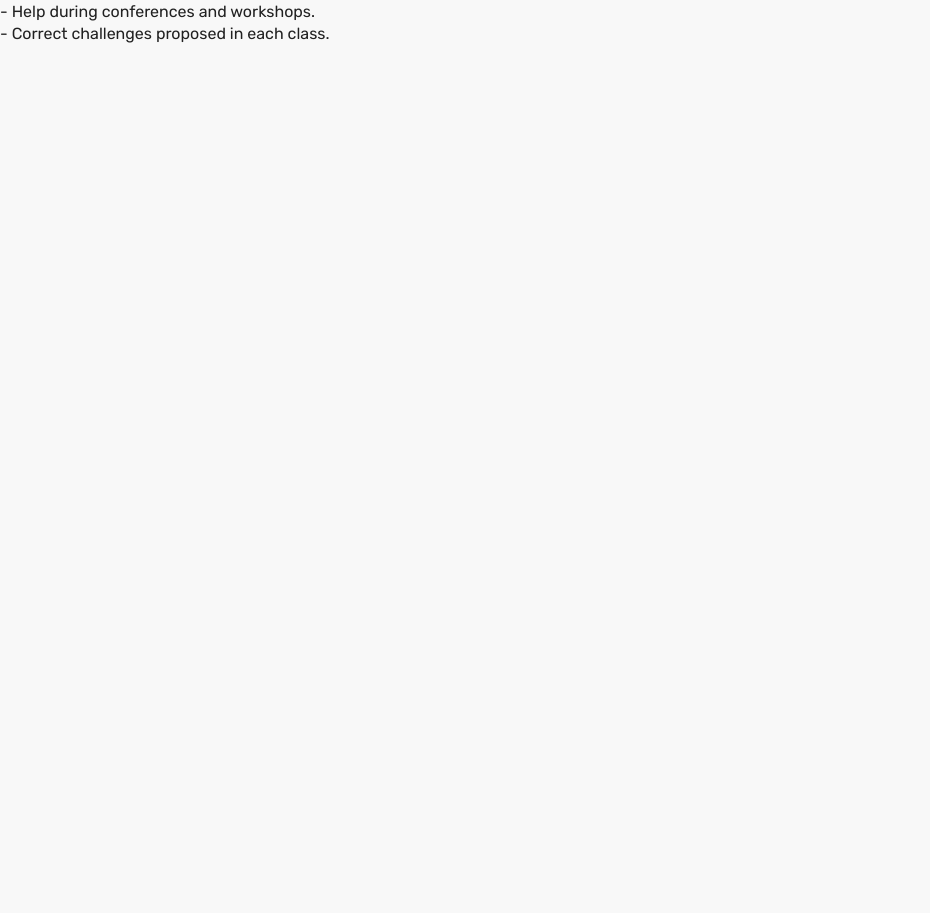
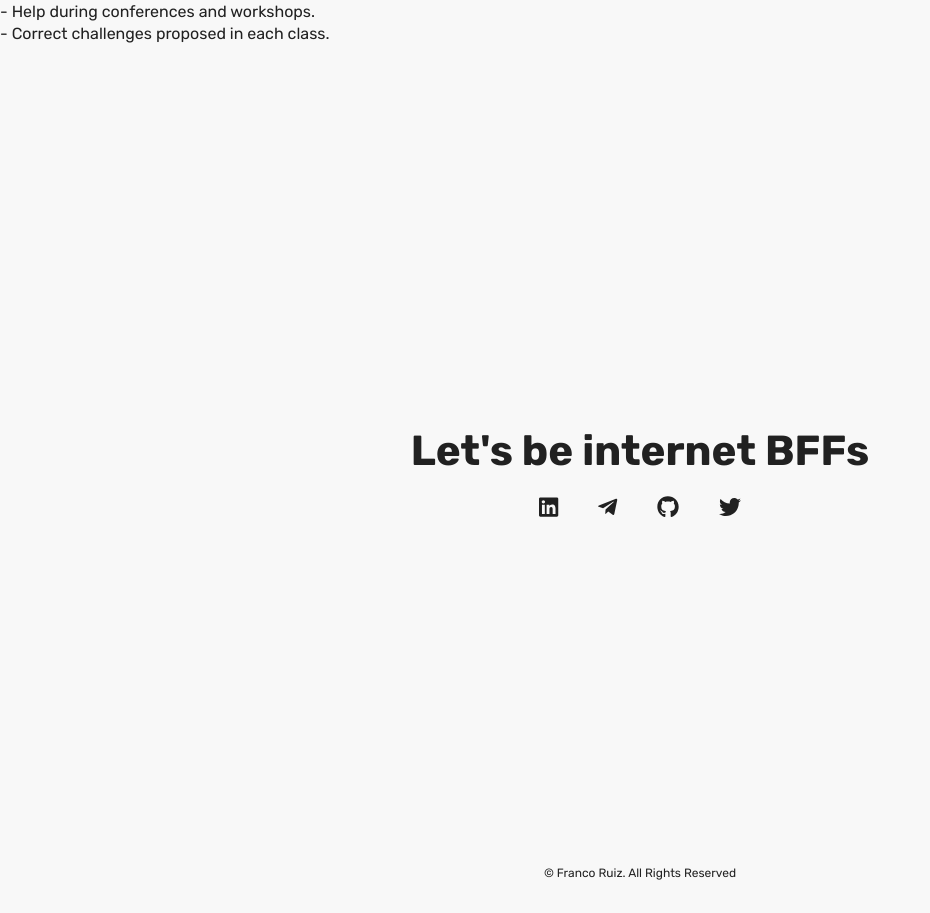
Before and after one commit to fmruiz/portfolio, a React (Create React App) app: page / in a window 1280 px wide. Shown: the part 2287-3200 px from the top of the page, without its empty margins (0-930 px from the left). Before the commit the page ends 2400 px from the top, so only its background shows below. Built offline with nearby package versions, Linux system fonts and the light colour scheme.

Commit message:
add Footer

```diff
--- a/package.json
+++ b/package.json
@@ -3,6 +3,7 @@
   "version": "0.1.0",
   "private": true,
   "dependencies": {
+    "3d-word-cloud": "^1.1.2",
     "@testing-library/jest-dom": "^5.11.4",
     "@testing-library/react": "^11.1.0",
     "@testing-library/user-event": "^12.1.10",
--- a/src/App.js
+++ b/src/App.js
@@ -5,6 +5,7 @@ import Layout from "./components/Layout/Layout";
 import Homepage from "./components/Homepage";
 import Skills from "./components/Skills";
 import Experience from "./components/Experience";
+import Footer from "./components/Footer";
 
 const App = () => {
   return (
@@ -13,6 +14,7 @@ const App = () => {
         <Homepage/>
         <Skills />
         <Experience />
+        <Footer />
       </Layout>
     </Fragment>
   );
--- /dev/null
+++ b/src/components/Footer/SayHello/SayHello.js
@@ -0,0 +1,48 @@
+import React from "react";
+import "./styles.css";
+
+import { FontAwesomeIcon } from "@fortawesome/react-fontawesome";
+import { faLinkedin } from "@fortawesome/free-brands-svg-icons";
+import { faGithub } from "@fortawesome/free-brands-svg-icons";
+import { faTwitter } from "@fortawesome/free-brands-svg-icons";
+import { faTelegramPlane } from "@fortawesome/free-brands-svg-icons";
+
+const Linkedin = () => <FontAwesomeIcon icon={faLinkedin} />;
+const Github = () => <FontAwesomeIcon icon={faGithub} />;
+const Twitter = () => <FontAwesomeIcon icon={faTwitter} />;
+const Telegram = () => <FontAwesomeIcon icon={faTelegramPlane} />;
+
+const SayHello = ({ children, bold, ...props }) => (
+  <div className={"sayhello__container"} {...props}>
+    <div
+      className={"sayhello__text"}
+      style={{ fontWeight: bold ? "bold" : 400 }}
+    >
+      {children}
+    </div>
+    <div className={"sayhello__logos"}>
+      <a
+        href={"https://www.linkedin.com/in/francomruiz/"}
+        target={"_blank"}
+        rel="noreferrer"
+      >
+        <Linkedin />
+      </a>
+      <a href={"https://t.me/x_francoruiz"} target={"_blank"} rel="noreferrer">
+        <Telegram />
+      </a>
+      <a href={"https://github.com/fmruiz"} target={"_blank"} rel="noreferrer">
+        <Github />
+      </a>
+      <a
+        href={"https://twitter.com/francoRuiz_"}
+        target={"_blank"}
+        rel="noreferrer"
+      >
+        <Twitter />
+      </a>
+    </div>
+  </div>
+);
+
+export default SayHello;
--- /dev/null
+++ b/src/components/Footer/SayHello/index.js
@@ -0,0 +1 @@
+export { default } from "./SayHello";
--- /dev/null
+++ b/src/components/Footer/SayHello/styles.css
@@ -0,0 +1,29 @@
+/* SAYHELLO STYLES */
+.sayhello__container {
+  display: flex;
+  flex-direction: column;
+  align-items: center;
+  justify-content: center;
+  height: 90%;
+}
+
+.sayhello__text {
+  display: flex;
+  align-items: center;
+  justify-content: center;
+  color: var(--color-black);
+  font-size: 42px;
+}
+
+.sayhello__logos {
+  display: flex;
+  align-items: center;
+  justify-content: space-between;
+  margin-top: 20px;
+}
+
+.sayhello__logos svg {
+  color: var(--color-black);
+  font-size: 22px;
+  margin: 0 20px;
+}
--- /dev/null
+++ b/src/components/Footer/index.js
@@ -0,0 +1,21 @@
+import React from "react";
+import "./styles.css";
+
+// component
+import SayHello from "./SayHello";
+
+const Footer = () => (
+  <div className={"footer__container"}>
+    <SayHello bold>Let's be internet BFFs</SayHello>
+    <a
+      href={"https://github.com/fmruiz"}
+      target={"_blank"}
+      rel="noreferrer"
+      className={"footer__copyright"}
+    >
+      © Franco Ruiz. All Rights Reserved
+    </a>
+  </div>
+);
+
+export default Footer;
--- /dev/null
+++ b/src/components/Footer/styles.css
@@ -0,0 +1,16 @@
+/* FOOTER STYLES */
+.footer__container {
+  display: flex;
+  flex-direction: column;
+  height: 100vh;
+}
+
+.footer__copyright {
+  margin: 0 auto;
+  font-size: 12px;
+  color: var(--color-black);
+  text-decoration: none;
+  height: 10%;
+  display: flex;
+  align-items: center;
+}
--- a/src/components/Layout/styles.css
+++ b/src/components/Layout/styles.css
@@ -1,6 +1,6 @@
 @media (min-width: 1440px) {
   .layout {
-    width: 1440px;
+    width: 1200px;
     margin: 0 auto;
   }
 }
```
Also changed, not shown: 2 other files (tests, documents, lock files or other folders).
